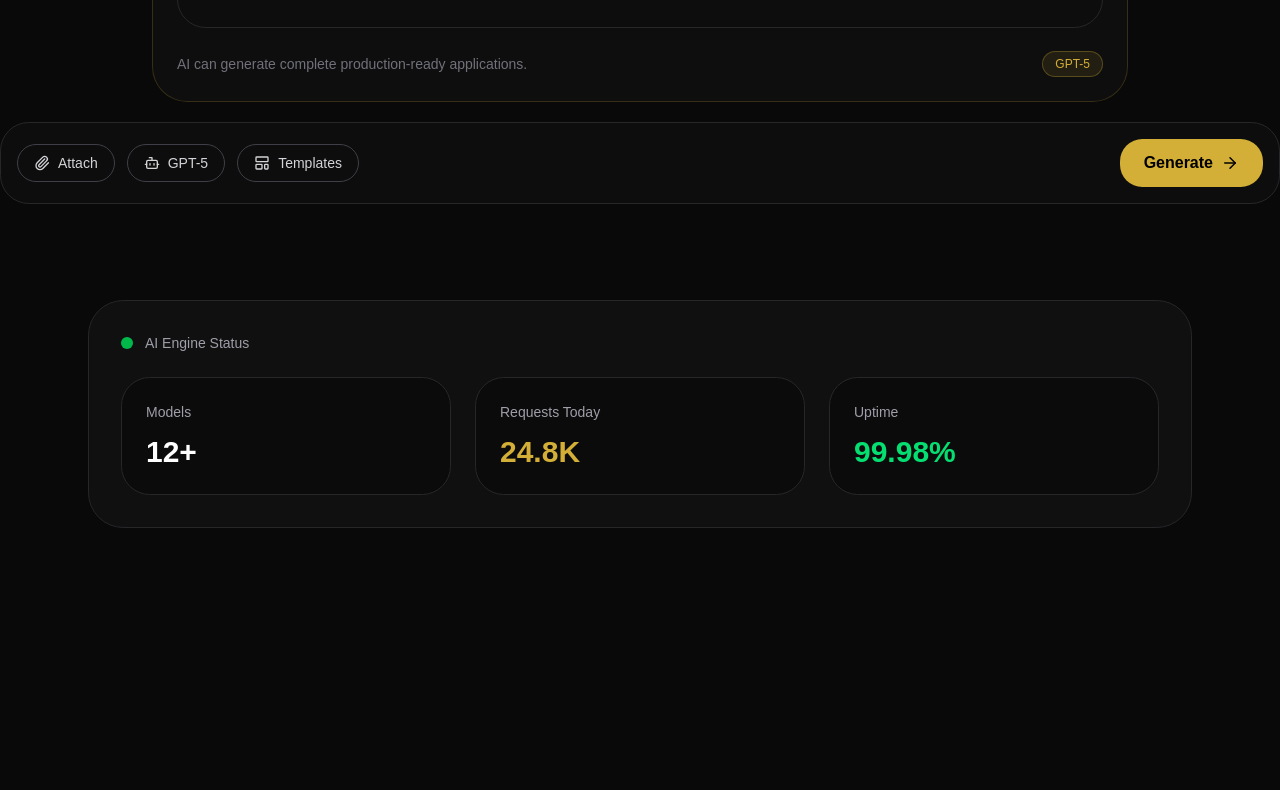
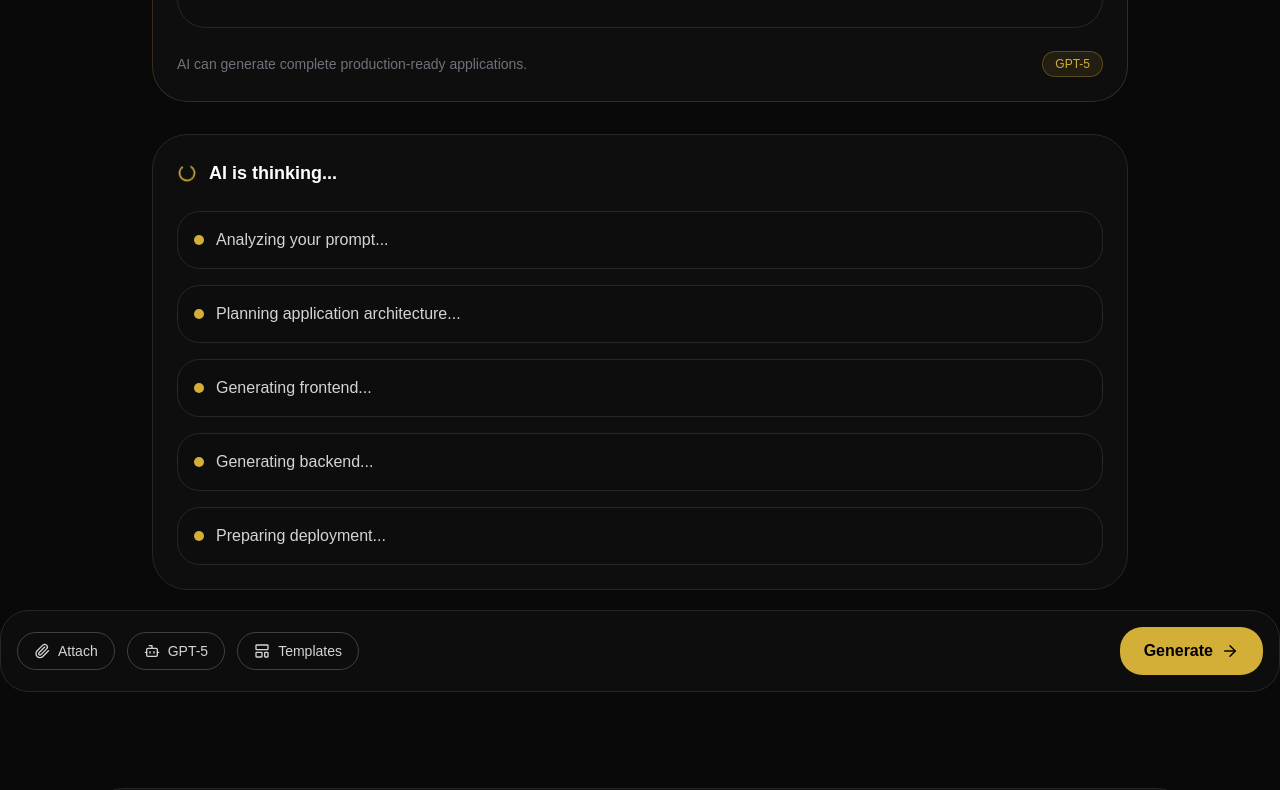
Before and after one commit to thiteswapnil1212-hue/ANVIX-AI, a Next.js app: page / in a window 1280 px wide. Shown: the part 1160-1950 px from the top of the page. Before the commit the page ends 1688 px from the top, so only its background shows below. Built offline with nearby package versions, Linux system fonts and the light colour scheme.

Commit message:
feat: add AI thinking panel

```diff
--- a/app/page.tsx
+++ b/app/page.tsx
@@ -2,6 +2,7 @@ import Navbar from "@/components/layout/Navbar";
 import Hero from "@/features/landing/Hero";
 import PromptEditor from "@/components/ai/PromptEditor";
 import PromptToolbar from "@/components/ai/PromptToolbar";
+import ThinkingPanel from "@/components/ai/ThinkingPanel";
 
 import AIStatus from "@/features/landing/AIStatus";
 
@@ -14,6 +15,9 @@ export default function Home() {
       <div className="mx-auto mt-12 max-w-5xl px-6">
   <PromptEditor />
 </div>
+<div className="mx-auto mt-8 max-w-5xl px-6">
+  <ThinkingPanel />
+</div>
 <PromptToolbar />
       <AIStatus />
     </main>
--- /dev/null
+++ b/components/ai/ThinkingPanel.tsx
@@ -0,0 +1,37 @@
+"use client";
+
+import { Loader2 } from "lucide-react";
+
+const steps = [
+  "Analyzing your prompt...",
+  "Planning application architecture...",
+  "Generating frontend...",
+  "Generating backend...",
+  "Preparing deployment...",
+];
+
+export default function ThinkingPanel() {
+  return (
+    <div className="mt-8 rounded-3xl border border-zinc-800 bg-[#111111]/80 p-6 backdrop-blur-xl">
+
+      <div className="mb-6 flex items-center gap-3">
+        <Loader2 className="h-5 w-5 animate-spin text-[#D4AF37]" />
+        <h3 className="text-lg font-semibold text-white">
+          AI is thinking...
+        </h3>
+      </div>
+
+      <div className="space-y-4">
+        {steps.map((step) => (
+          <div
+            key={step}
+            className="flex items-center gap-3 rounded-xl border border-zinc-800 bg-[#0D0D0D] p-4"
+          >
+            <div className="h-2.5 w-2.5 rounded-full bg-[#D4AF37]" />
+            <span className="text-zinc-300">{step}</span>
+          </div>
+        ))}
+      </div>
+    </div>
+  );
+}
```
